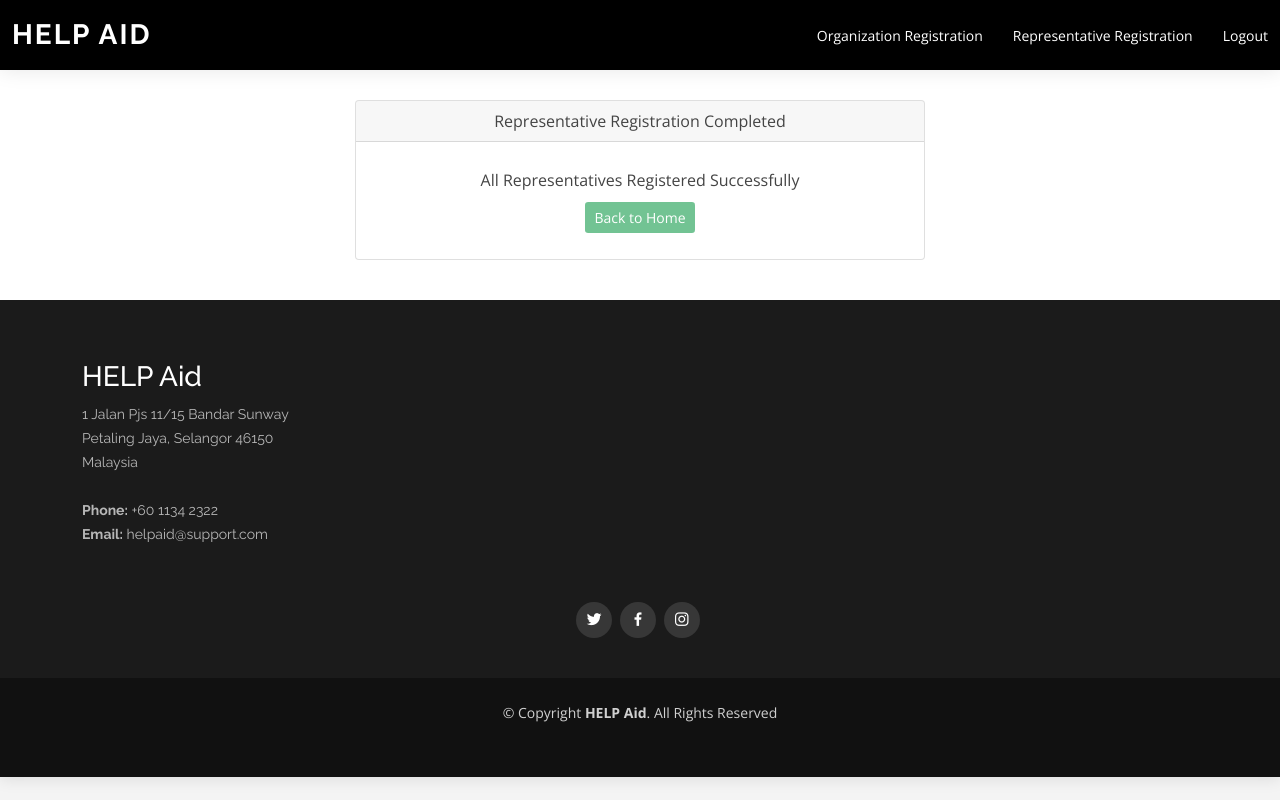
After one commit to Jacinda1113/BIT210, a PHP site: page /repSuccess.php in a window 1280 px wide. The commit adds this page. Run offline with PHP 8.4, Linux system fonts and the light colour scheme.

Commit message:
Add files via upload

```diff
--- a/admin.js
+++ b/admin.js
@@ -104,9 +104,15 @@ function submitMoreForm(){
     }
   }
 
-  function submitForm(){
-    if(validateOrgForm())
-    document.getElementById("password").value = passwordGenerator();
-    orgRepForm.submit();
+function submitForm(){
+    if(validateOrgForm()){
+        orgRepForm.submit();
+    }
+}
+
+//addRep for the last submission of representative
+function endSubmission(){
+    document.getElementById("documentForm").setAttribute('action', "repSuccess.php");
+    document.getElementById("documentForm").submit();
 
 }
--- /dev/null
+++ b/repSuccess.php
@@ -0,0 +1,171 @@
+<?php
+session_start();
+include("dbconnection.php");
+?>
+<!DOCTYPE html>
+<html lang="en">
+
+<head>
+  <meta charset="utf-8">
+  <meta content="width=device-width, initial-scale=1.0" name="viewport">
+
+  <title>Add More Representative</title>
+  <meta content="" name="description">
+  <meta content="" name="keywords">
+
+  <!-- Favicons -->
+  <link href="HELPaid.ico" rel="icon">
+
+
+  <!-- Google Fonts -->
+  <link href="https://fonts.googleapis.com/css?family=Open+Sans:300,300i,400,400i,600,600i,700,700i|Raleway:300,300i,400,400i,500,500i,600,600i,700,700i|Poppins:300,300i,400,400i,500,500i,600,600i,700,700i" rel="stylesheet">
+
+  <!-- Vendor CSS Files -->
+  <link href="assets/vendor/bootstrap/css/bootstrap.min.css" rel="stylesheet">
+  <link href="assets/vendor/bootstrap-icons/bootstrap-icons.css" rel="stylesheet">
+  <link href="assets/vendor/boxicons/css/boxicons.min.css" rel="stylesheet">
+
+  <!-- Main CSS File -->
+  <link href="assets/css/style.css" rel="stylesheet">
+
+  <!--JS file-->
+  <script src="admin.js"></script>
+  <style>
+      #notif{
+        margin: auto;
+        padding: 0;
+      }
+    </style>
+</head>
+
+<body>
+
+<?php
+    require('dbConnection.php');
+
+    if($_SERVER["REQUEST_METHOD"] == "POST")
+    {
+        $_SESSION["orgID"] = $_POST["orgID"];
+      if(isset($_POST["orgID"]) && ($_POST["username"]) && isset($_POST["password"])&& isset($_POST["fullname"]) && isset($_POST["email"]) && isset($_POST["mobile"]) && isset($_POST["jobTitle"]))
+      {
+        $orgID = $_SESSION['orgID'];
+        $user_name = $_POST["username"];
+        $pwd = $_POST["password"];
+        $full_name = $_POST["fullname"];
+        $user_email = $_POST["email"];
+        $mobile_no = $_POST["mobile"];
+        $job_title = $_POST["jobTitle"];
+
+        //insert to document table
+        $insertNewQuery = "INSERT INTO user (username, password, fullname,email, mobileNo,jobTitle, OrgID, userType)
+        VALUES ('$user_name','$pwd', '$full_name','$user_email','$mobile_no','$job_title', '$orgID' ,'ORG_REP')";
+        $insertNew = $con -> query($insertNewQuery);
+        $resultquery = $insertNew ===TRUE;
+      }
+        $con->close();
+    }
+?>
+
+<div class="wrap">
+
+<!-- ======= Header ======= -->
+<header id="header" class="d-flex align-items-center">
+    <div class="container-fluid d-flex align-items-center justify-content-between">
+
+      <div class="logo">
+        <h1 class="text-light"><a href="homepage.php"><span>HELP Aid</span></a></h1>
+      </div>
+
+      <nav id="navbar" class="navbar">
+        <ul>
+          <li><a class="nav-link scrollto" href="registerForOrg.php">Organization Registration</a></li>
+          <li><a class="nav-link scrollto " href="admin.php">Representative Registration</a></li>
+          <li><a class="nav-link scrollto" href="homepage.php">Logout</a></li>
+        </ul>
+        <i class="bi bi-list mobile-nav-toggle"></i>
+      </nav><!-- .navbar -->
+
+    </div>
+
+</header><!-- End Header -->
+
+    <main id="main">
+
+      <section class="inner-page">
+        <div class="container">
+            <div class="row align-items-center">
+                <div class="card text-center w-50" id="notif">
+                    <div class="card-header">
+                    <p>Representative Registration Completed</p>
+                    </div>
+                    <div class="card-body">
+                        <div class="row">
+                            <i class="fa fa-check-circle" style="font-size:120px;color:#4eb478"></i>
+                        </div>
+                        <div class="row">
+                            <p>All Representatives Registered Successfully</p>
+                        </div>
+                        <button class="btn btn-default btn-sm" id="notAdd" onclick="redirect()">Back to Home</button>
+                    </div>
+                    </div>
+                </div>
+            </div>
+
+    </main><!-- End #main -->
+
+    <!-- ======= Footer ======= -->
+    <footer id="footer">
+      <div class="footer-top">
+        <div class="container">
+          <div class="row">
+
+            <div class="footer-contact">
+              <h3>HELP Aid</h3>
+              <p>
+                1 Jalan Pjs 11/15 Bandar Sunway <br>
+                Petaling Jaya, Selangor 46150<br>
+                Malaysia <br><br>
+                <strong>Phone:</strong> +60 1134 2322<br>
+                <strong>Email:</strong> helpaid@support.com<br>
+              </p>
+            </div>
+
+          </div>
+
+          <div class="row">
+            <div class="social-links mt-3 text-center">
+              <a href="https://www.twitter.com" class="twitter"><i class="bx bxl-twitter"></i></a>
+              <a href="https://www.facebook.com" class="facebook"><i class="bx bxl-facebook"></i></a>
+              <a href="https://www.instagram.com" class="instagram"><i class="bx bxl-instagram"></i></a>
+            </div>
+          </div>
+        </div>
+      </div>
+
+      <div class="container py-4">
+        <div class="copyright">
+          &copy; Copyright <strong><span>HELP Aid</span></strong>. All Rights Reserved
+        </div>
+      </div>
+    </footer><!-- End Footer -->
+</div>
+
+  <a href="#" class="back-to-top d-flex align-items-center justify-content-center"><i class="bi bi-arrow-up-short"></i></a>
+
+  <!-- Javascript -->
+  <script src="https://code.jquery.com/jquery-3.3.1.slim.min.js" integrity="sha384-q8i/X+965DzO0rT7abK41JStQIAqVgRVzpbzo5smXKp4YfRvH+8abtTE1Pi6jizo" crossorigin="anonymous"></script>
+  <script src="https://cdnjs.cloudflare.com/ajax/libs/popper.js/1.14.7/umd/popper.min.js" integrity="sha384-UO2eT0CpHqdSJQ6hJty5KVphtPhzWj9WO1clHTMGa3JDZwrnQq4sF86dIHNDz0W1" crossorigin="anonymous"></script>
+  <script src="https://stackpath.bootstrapcdn.com/bootstrap/4.3.1/js/bootstrap.min.js" integrity="sha384-JjSmVgyd0p3pXB1rRibZUAYoIIy6OrQ6VrjIEaFf/nJGzIxFDsf4x0xIM+B07jRM" crossorigin="anonymous"></script>
+  <script src="https://unpkg.com/aos@2.3.1/dist/aos.js"></script>
+  <script src="assets/js/main.js"></script>
+
+  <script>
+    //function to redirect to home page
+    function redirect(){
+        window.location.href = "homepage.php";
+    }
+  </script>
+
+</body>
+
+</html>
```
Also changed, not shown: addRep.php (+30 -37 lines), admin.php (+16 -25 lines).
